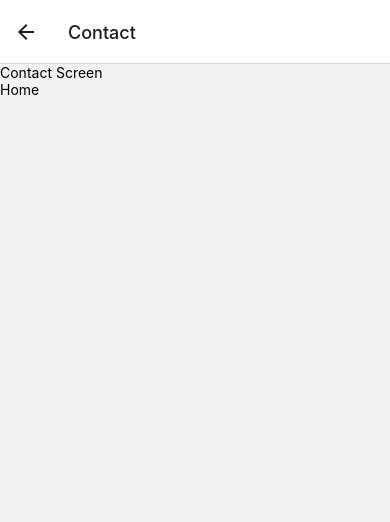
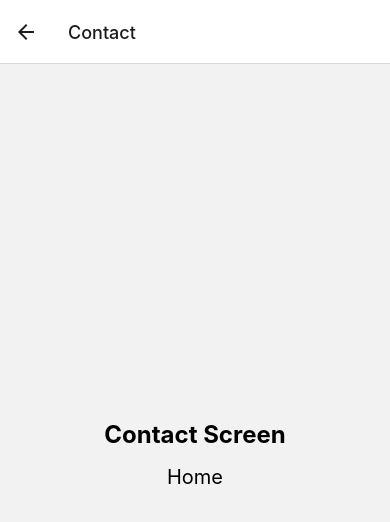
Before and after one commit to CaioCicca/boilerplate_atualizado, a React Native app: screen /Contact in a window 390 px wide. Shown: the top 522 px of the page. Built offline with nearby package versions, Linux system fonts and the light colour scheme.

Commit message:
feat: styles home and contact page

```diff
--- a/package.json
+++ b/package.json
@@ -16,7 +16,10 @@
     "react": "18.2.0",
     "react-native": "0.74.5",
     "react-native-screens": "3.31.1",
-    "react-native-safe-area-context": "4.10.5"
+    "react-native-safe-area-context": "4.10.5",
+    "react-native-web": "~0.19.10",
+    "react-dom": "18.2.0",
+    "@expo/metro-runtime": "~3.2.3"
   },
   "devDependencies": {
     "@babel/core": "^7.20.0"
--- a/src/screens/Contact/index.jsx
+++ b/src/screens/Contact/index.jsx
@@ -1,13 +1,15 @@
 import { View, Text, TouchableOpacity } from 'react-native'
 import { useNavigation } from '@react-navigation/native'
+
+import styles from './styles';
 
 export default function Contact() {
   const navigation = useNavigation();
   return (
-    <View>
-      <Text>Contact Screen</Text>
+    <View style={styles.container}>
+      <Text style={styles.title}>Contact Screen</Text>
       <TouchableOpacity onPress={() => navigation.navigate("Home")}>
-        <Text>Home</Text>
+        <Text style={styles.text}>Home</Text>
       </TouchableOpacity>
     </View>
   )
--- a/src/screens/Contact/styles.js
+++ b/src/screens/Contact/styles.js
@@ -0,0 +1,19 @@
+import { StyleSheet } from "react-native";
+
+const styles = StyleSheet.create({
+    container: {
+        flex: 1,
+        justifyContent:"center",
+        alignItems:"center",
+    },
+    text: {
+        fontSize: 20,
+    },
+    title: {
+        fontSize: 24,
+        marginBottom: 16,
+        fontWeight: 'bold'
+    },
+});
+
+export default styles;
--- a/src/screens/Home/index.jsx
+++ b/src/screens/Home/index.jsx
@@ -1,13 +1,15 @@
 import { View, Text, TouchableOpacity } from 'react-native'
 import { useNavigation } from '@react-navigation/native'
+
+import styles from './styles';
 
 export default function Home() {
   const navigation = useNavigation();
   return (
-    <View>
-      <Text>Home Screen</Text>
+    <View style={styles.container}>
+      <Text style={styles.title}>Home Screen</Text>
       <TouchableOpacity onPress={() => navigation.navigate("Contact")}>
-        <Text>Contact</Text>
+        <Text style={styles.text}>Contact</Text>
       </TouchableOpacity>
     </View>
   )
--- a/src/screens/Home/styles.js
+++ b/src/screens/Home/styles.js
@@ -0,0 +1,19 @@
+import { StyleSheet } from "react-native";
+
+const styles = StyleSheet.create({
+    container: {
+        flex: 1,
+        justifyContent:"center",
+        alignItems:"center",
+    },
+    text: {
+        fontSize: 20,
+    },
+    title: {
+        fontSize: 24,
+        marginBottom: 16,
+        fontWeight: 'bold'
+    },
+});
+
+export default styles;
```
Also changed, not shown: 1 other file (tests, documents, lock files or other folders).
